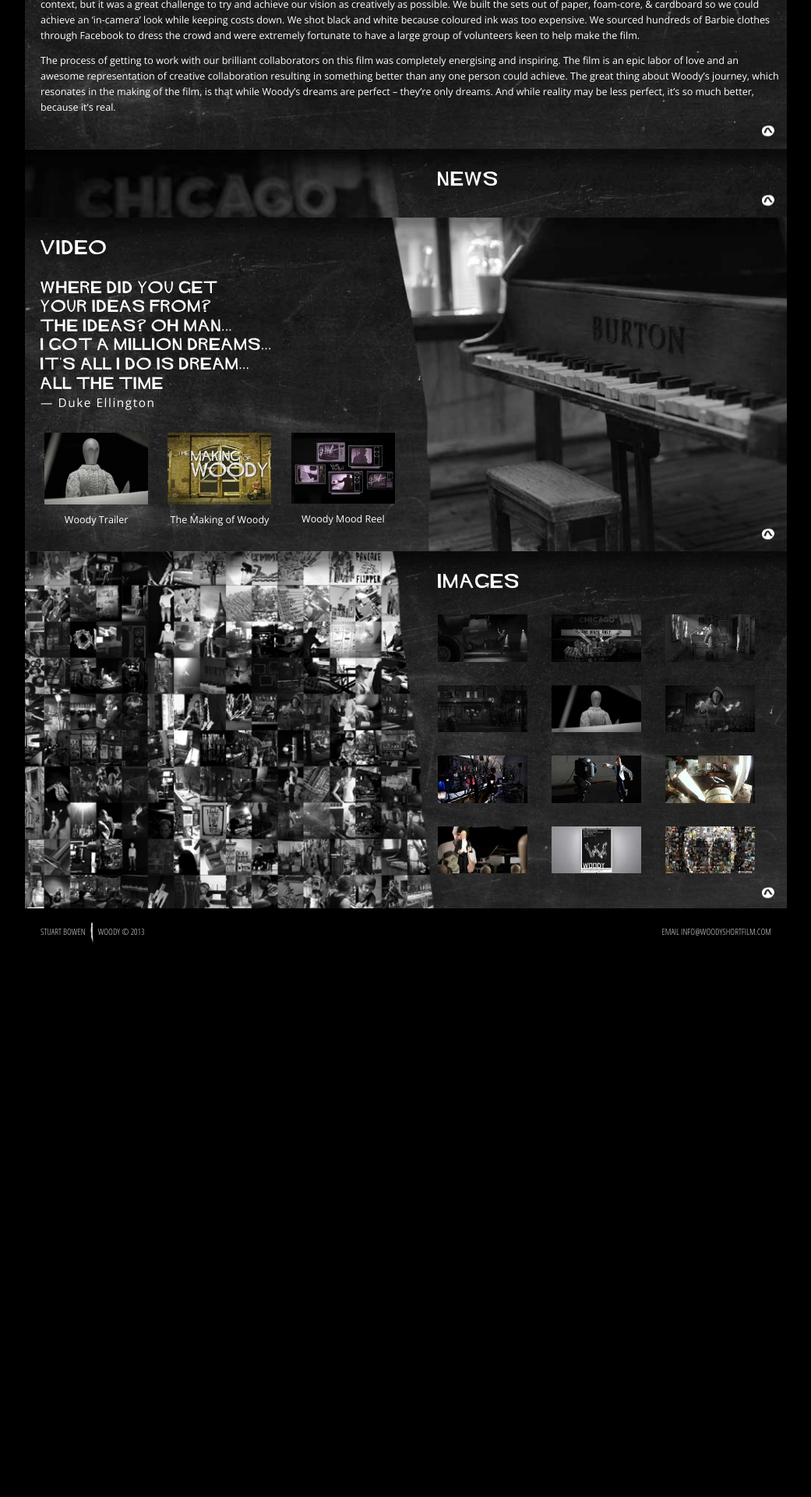
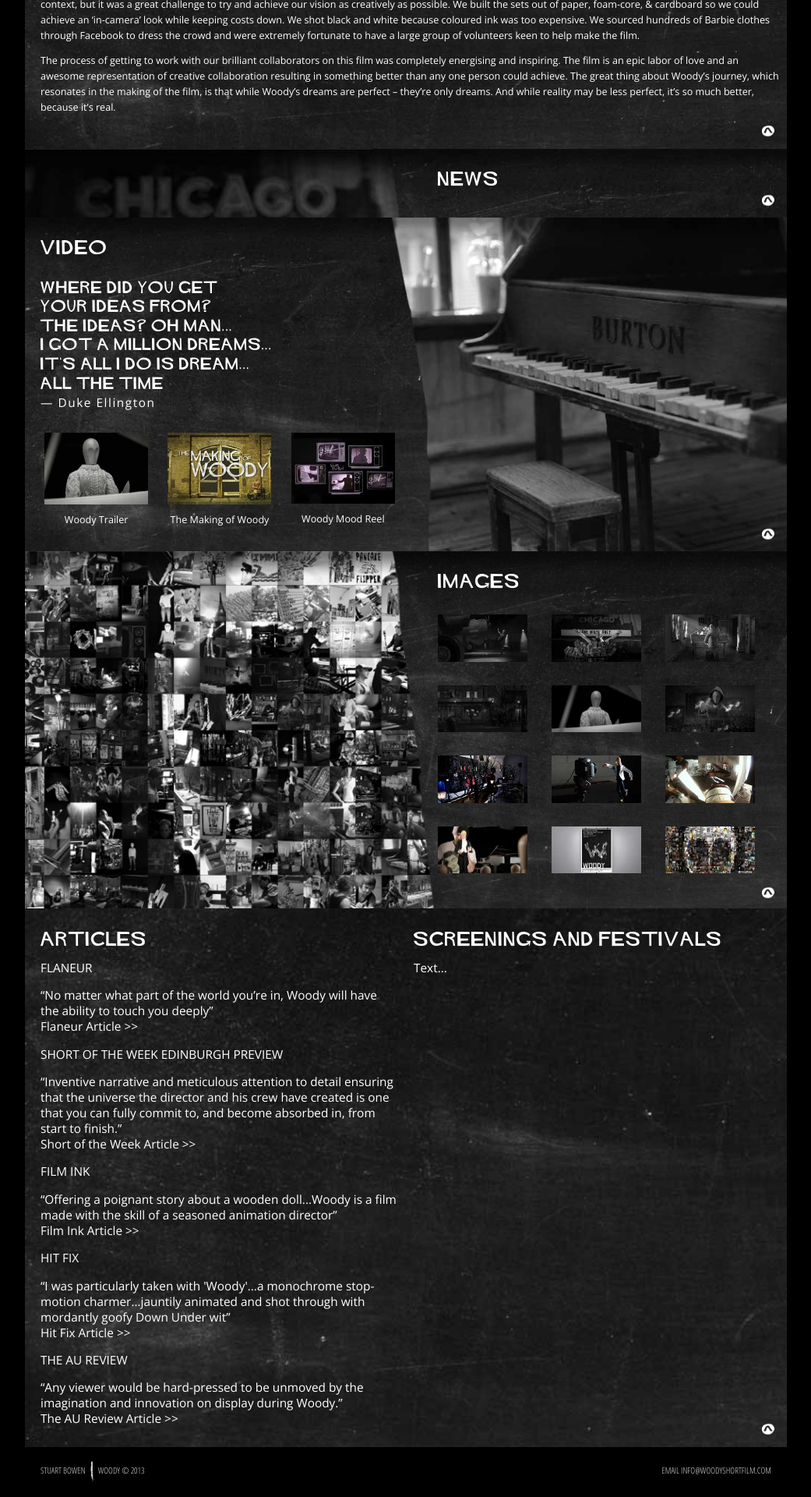
Before and after one commit to woodyshortfilm/woodyshortfilm.github.io, a Jekyll site: the page built from index.html, in a window 1280 px wide. Shown: the part 1022-2942 px from the top of the page at 78% size, without its empty margins (119-1160 px from the left). Built offline with Jekyll 4.4.1, drawn with Linux system fonts in a browser that asks for light colours; nearby versions of some CDN libraries; comment, search, counter and statistics services are not loaded; before the commit the page ends 2251 px from its top, so only the background shows below that.

Commit message:
Add articles.

```diff
--- a/css/main.css
+++ b/css/main.css
@@ -207,11 +207,11 @@ header #masthead-separator {
   }
 }
 
+/* Info. */
 #info {
   background-image: url('/img/info.jpg');
 }
 
-/* Info. */
 #info .unit { margin-bottom: 20px; }
 
 #info .paragraph {
@@ -382,6 +382,17 @@ header #masthead-separator {
   top: 50%;
 }
 
+/* Articles / Screenings and Festivals */
+#articles-screenings {
+  background-image: url('/img/info.jpg');
+}
+
+#articles-screenings .paragraph {
+  font-family: 'Open Sans', sans-serif;
+  font-size: 1.1em;
+}
+
+
 /* Footer. */
 footer {
   height: 60px;
--- a/index.html
+++ b/index.html
@@ -188,6 +188,60 @@
   <a class="top" href="/"><img src="/img/top.png" width="16" height="16"></a>
 </div>
 
+<div id="articles-screenings" class="grid background-cover">
+  <div class="unit half">
+    <p class="section-heading">ARTICLES</p>
+
+    <p class="paragraph">FLANEUR</p>
+    <p class="paragraph">&ldquo;No matter what part of the world you&rsquo;re
+      in, Woody will have the ability to touch you deeply&rdquo;<br/>
+      <a href="http://flaneur.me.uk/09/all-i-wish-for-is-a-set-of-fingers-woody/"
+        target="_blank">Flaneur Article &gt;&gt;</a>
+    </p>
+
+    <p class="paragraph">SHORT OF THE WEEK EDINBURGH PREVIEW</p>
+    <p class="paragraph">&ldquo;Inventive narrative and meticulous attention to
+      detail ensuring that the universe the director and his crew have created
+      is one that you can fully commit to, and become absorbed in, from start
+      to finish.&rdquo;<br/>
+      <a href="http://www.shortoftheweek.com/2013/09/10/encounters-2013-festival-preview/"
+        target="_blank">Short of the Week Article &gt;&gt;</a>
+    </p>
+
+    <p class="paragraph">FILM INK</p>
+    <p class="paragraph">&ldquo;Offering a poignant story about a wooden
+      doll...Woody is a film made with the skill of a seasoned animation
+      director&rdquo;</br>
+      <a href="http://www.filmink.com.au/features/labour-of-love/"
+        target="_blank">Film Ink Article &gt;&gt;</a>
+    </p>
+
+    <p class="paragraph">HIT FIX</p>
+    <p class="paragraph">&ldquo;I was particularly taken with 'Woody'...a
+      monochrome stop-motion charmer...jauntily animated and shot through with
+      mordantly goofy Down Under wit&rdquo;</br>
+      <a href="http://www.hitfix.com/in-contention/edinburgh-film-festival-auteurs-at-play-in-historic-center-and-other-short-treats"
+        target="_blank">Hit Fix Article &gt;&gt;</a>
+    </p>
+
+    <p class="paragraph">THE AU REVIEW</p>
+    <p class="paragraph">&ldquo;Any viewer would be hard-pressed to be unmoved
+      by the imagination and innovation on display during Woody.&rdquo;</br>
+      <a href="http://www.theaureview.com/reviews/melbourne-international-film-festival-review-woody-australia-2013"
+        target="_blank">The AU Review Article &gt;&gt;</a>
+    </p>
+
+</div>
+  <div class="unit half">
+    <p class="section-heading">SCREENINGS AND FESTIVALS</p>
+    <p class="paragraph">
+      Text...
+    </p>
+  </div>
+  <a class="top" href="/"><img src="/img/top.png" width="16" height="16"></a>
+</div>
+
+
 <footer>
   <div class="grid">
     <div id="copyright" class="unit half align-left">
```
